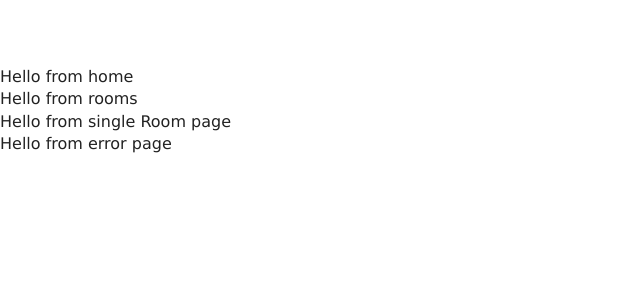
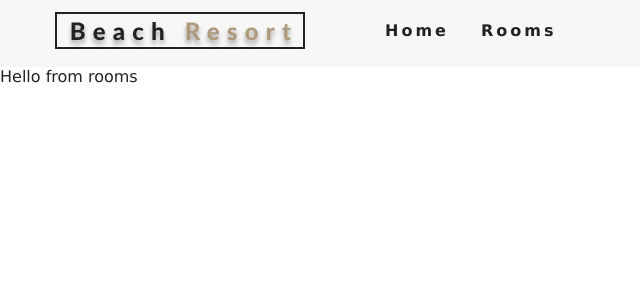
Before and after one commit to ravinduf/resort, a React (Create React App) app: page /rooms in a window 1280 px wide. Shown: the top 300 px of the page, without its empty margins (0-640 px from the left). Built offline with nearby package versions, Linux system fonts and the light colour scheme.

Commit message:
added router and navbar

```diff
--- a/src/App.css
+++ b/src/App.css
@@ -112,8 +112,8 @@
   color: var(--primaryColor);
 }
 .nav-links {
-  height: 0;
-  overflow: hidden;
+  /* height: 0;
+  overflow: hidden; */
   transition: var(--mainTransition);
   list-style-type: none;
 }
--- a/src/App.js
+++ b/src/App.js
@@ -1,19 +1,24 @@
 import React from 'react';
 import './App.css';
+import {Route, Switch} from 'react-router-dom';
 
 import Home from './pages/Home';
 import Rooms from './pages/Rooms';
 import Error from './pages/Error';
 import SingleRoom from './pages/SingleRoom';
 
+import Navbar from "./components/Navbar";
+
 function App() {
   return (
-    <div className="App">
-      <Home />
-      <Rooms />
-      <SingleRoom />
-      <Error />
-
+    <div>
+      <Navbar />
+      <Switch>
+        <Route exact path="/" component={Home} />
+        <Route exact path="/rooms/" component={Rooms} />
+        <Route exact path="/rooms/:slug" component={SingleRoom} />
+        <Route component={Error} />
+      </Switch>
     </div>
   );
 }
--- /dev/null
+++ b/src/components/Navbar.js
@@ -0,0 +1,43 @@
+import React, { Component } from 'react';
+import logo from '../images/logo.svg';
+import {FaAlignRight} from 'react-icons/fa';
+import {Link} from 'react-router-dom';
+
+class Navbar extends Component {
+    state = {
+        isOpen:false
+    }
+
+    handleToggle = () => {
+        this.setState({isOpen: !this.state.isOpen})
+    }
+
+    render() {
+        return (
+            <nav className="navbar">
+                <div className="nav-center">
+                    <div className="nav-header">
+                        <Link to="/">
+                            <img src={logo} alt="Beach Resort" />
+                        </Link>
+
+                        <button type="button" className="nav-btn" onClick={this.handleToggle}>
+                            <FaAlignRight className="nav-icon" />
+                        </button>
+                    </div>
+
+                    <ul className={this.state.isOpen?"nav-links show-nav": "nav-links"}>
+                        <li>
+                            <Link to="/">Home</Link>
+                        </li>
+                        <li>
+                            <Link to="/rooms">Rooms</Link>
+                        </li>
+                    </ul>
+                </div>
+            </nav>
+        )
+    }
+}
+
+export default Navbar
```
